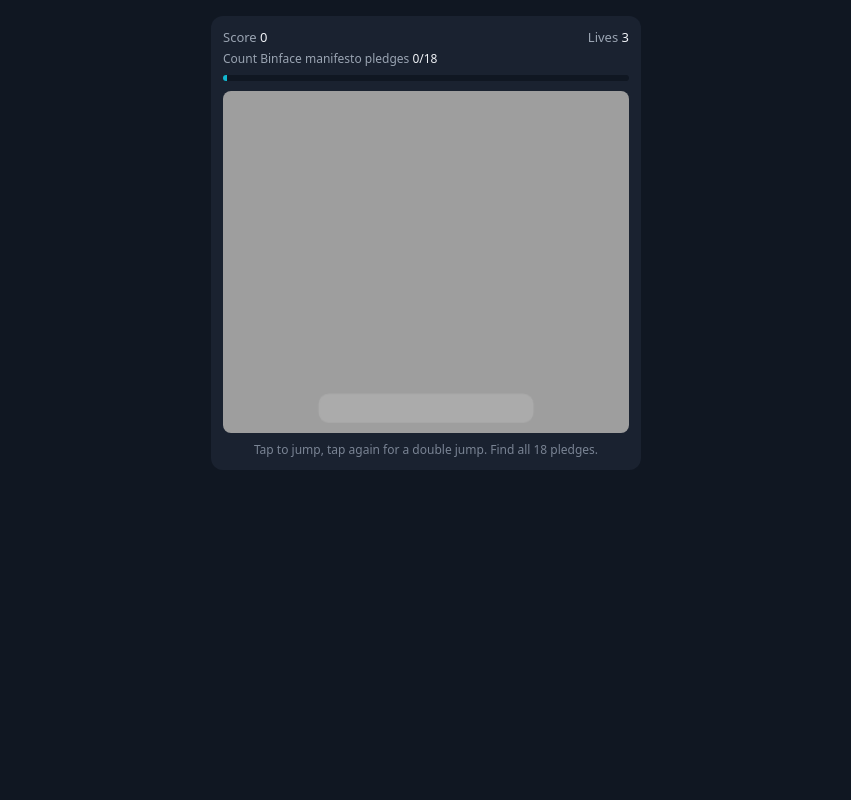
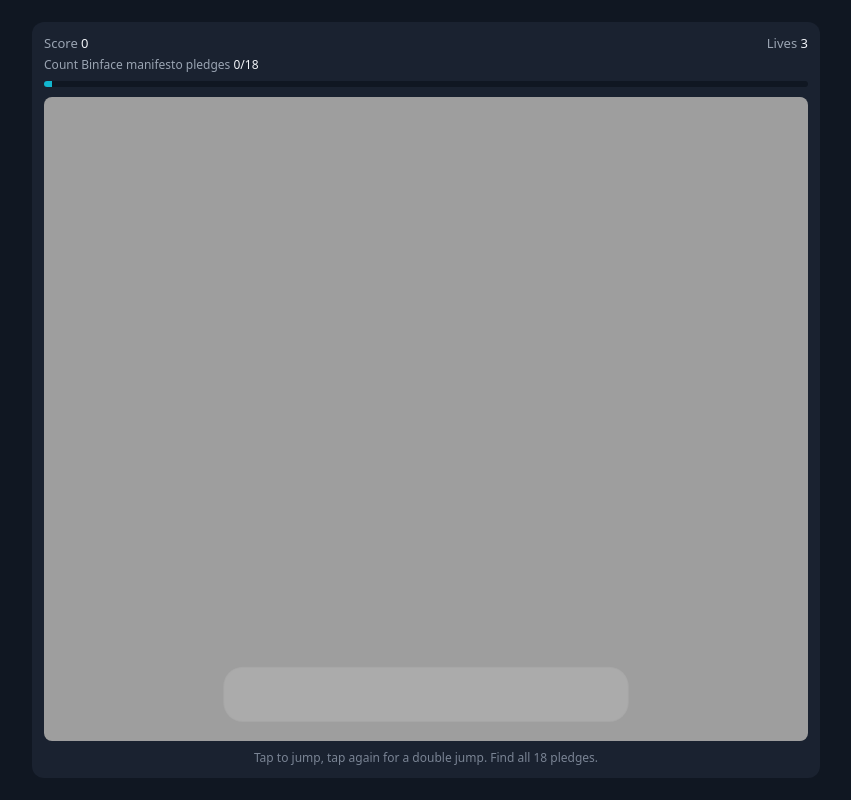
Before and after one commit to okcrebbits/crispy-enigma, a plain HTML site: page index.html in a window 1280 px wide. Shown: the whole page, without its empty margins (214-1065 px from the left). Drawn offline with Linux system fonts and the light colour scheme.

Commit message:
Add files via upload

```diff
--- a/index.html
+++ b/index.html
@@ -13,8 +13,8 @@
   html, body { margin: 0; padding: 0; background: #101722; }
   body {
     font-family: system-ui, -apple-system, sans-serif;
-    display: flex; justify-content: center; align-items: flex-start;
-    min-height: 100vh; padding: 16px; box-sizing: border-box;
+    display: flex; justify-content: center; align-items: center;
+    min-height: 100vh; min-height: 100dvh; padding: 12px; box-sizing: border-box;
   }
   .wrap { width: 100%; max-width: 430px; }
   .card { background: #1A2230; border-radius: 12px; padding: 12px; }
@@ -45,9 +45,24 @@
 const cv = document.getElementById('game');
 const ctx = cv.getContext('2d');
 const W = 356, H = 300;
-const dpr = Math.min(window.devicePixelRatio || 1, 2);
-cv.width = W * dpr; cv.height = H * dpr;
-ctx.scale(dpr, dpr);
+const wrapEl = document.querySelector('.wrap');
+const cardEl = document.querySelector('.card');
+function fit() {
+  const extra = cardEl.offsetHeight - cv.offsetHeight;
+  const availH = Math.max(220, window.innerHeight - extra - 24);
+  const availW = Math.max(220, window.innerWidth - 24);
+  const cssW = Math.min(availW, availH * (W / H), 1024);
+  wrapEl.style.maxWidth = cssW + 'px';
+  const R = Math.min(4, Math.max(1, cssW * (window.devicePixelRatio || 1) / W));
+  cv.width = Math.round(W * R);
+  cv.height = Math.round(H * R);
+  ctx.setTransform(R, 0, 0, R, 0, 0);
+}
+fit();
+requestAnimationFrame(fit);
+let rszT;
+window.addEventListener('resize', () => { clearTimeout(rszT); rszT = setTimeout(fit, 100); });
+window.addEventListener('orientationchange', () => setTimeout(fit, 250));
 
 const GROUND = 250, GRAV = 0.55, GOAL = 6200, TAU = Math.PI * 2;
 const FARY = GROUND - 60;
```
